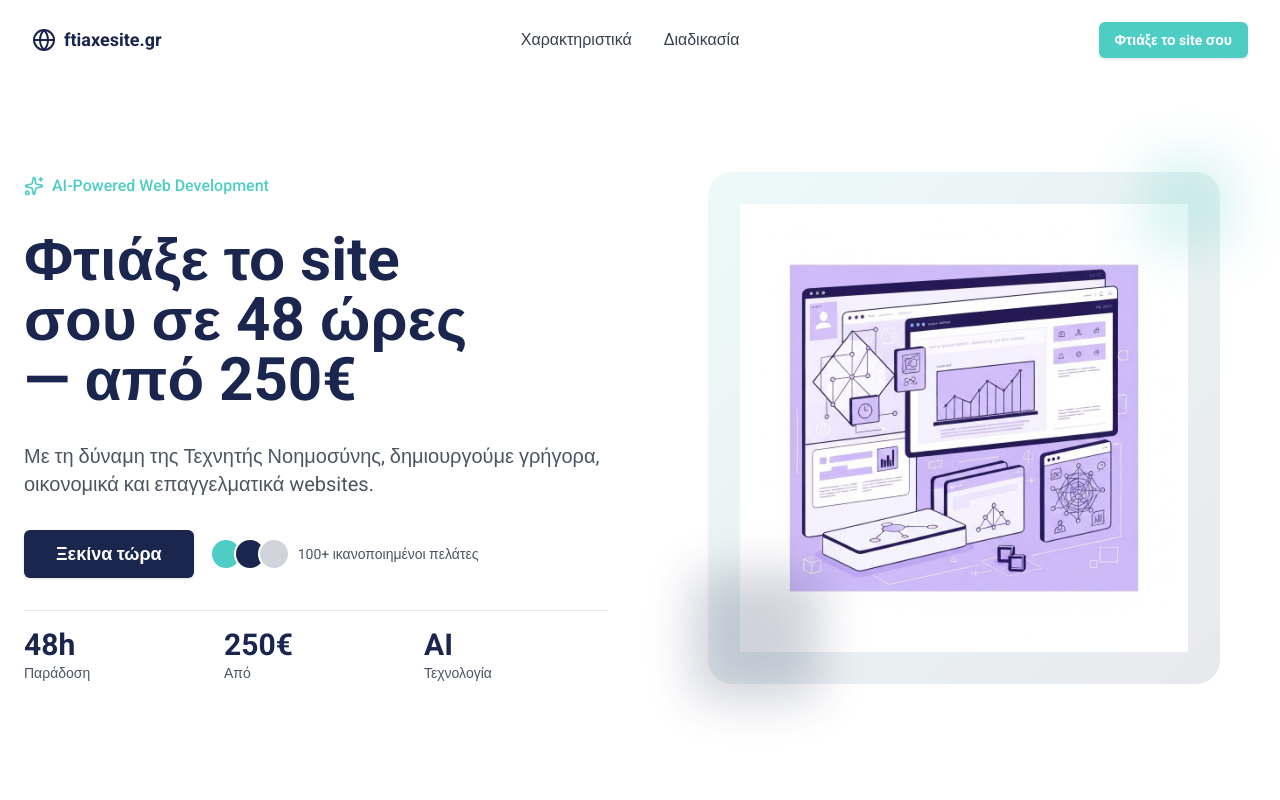
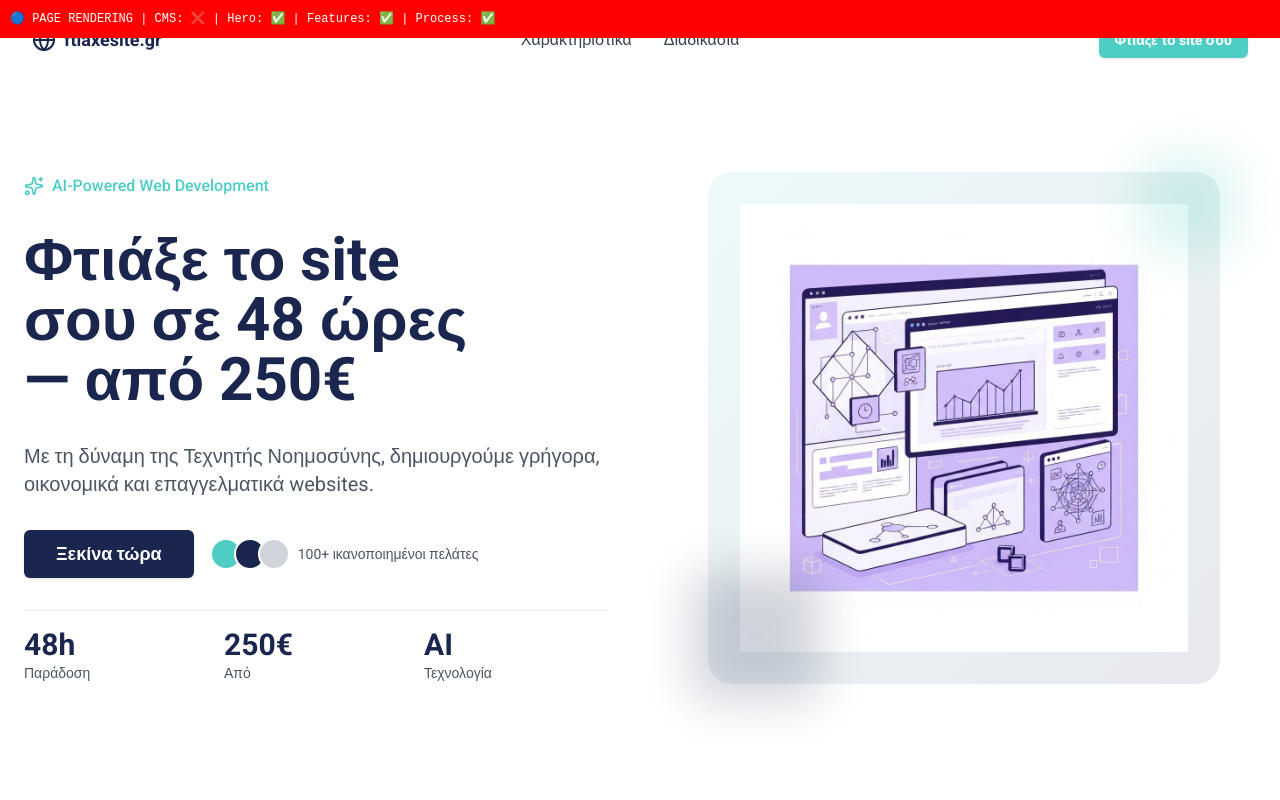
Before and after one commit to SidebySideWeb/ftiaxesite, a Next.js app: page / in a window 1280 px wide. Shown: the top 800 px of the page. Built offline with nearby package versions, Linux system fonts and the light colour scheme; no server answers.

Commit message:
Add critical debug logging to verify page component is being called

```diff
--- a/app/page.tsx
+++ b/app/page.tsx
@@ -128,8 +128,13 @@ const defaultData = {
 }
 
 export default async function Page() {
+  // LOG AT THE VERY TOP - This should always execute
+  console.log('🚨🚨🚨 [Page] FUNCTION CALLED - This proves the page component is being executed!')
+
   const headersList = await headers()
   const hostname = headersList.get('host') || ''
+
+  console.log('🚨🚨🚨 [Page] Hostname:', hostname)
 
   // Try to fetch from Payload CMS, fallback to default data
   let pageData = defaultData
@@ -246,8 +251,25 @@ export default async function Page() {
     processTitle: pageData.process?.title?.substring(0, 50),
   })
 
+  console.log('🚨🚨🚨 [Page] About to return JSX')
+
   return (
     <main>
+      {/* DEBUG: Always visible indicator that page is rendering */}
+      <div style={{
+        position: 'fixed',
+        top: 0,
+        left: 0,
+        right: 0,
+        background: '#ff0000',
+        color: '#fff',
+        padding: '10px',
+        zIndex: 9999,
+        fontSize: '12px',
+        fontFamily: 'monospace',
+      }}>
+        🔵 PAGE RENDERING | CMS: {cmsDataReceived ? '✅' : '❌'} | Hero: {pageData.hero?.headline ? '✅' : '❌'} | Features: {pageData.features?.title ? '✅' : '❌'} | Process: {pageData.process?.title ? '✅' : '❌'}
+      </div>
       <Hero data={pageData.hero} />
       <Features data={pageData.features} />
       <Process data={pageData.process} />
```
